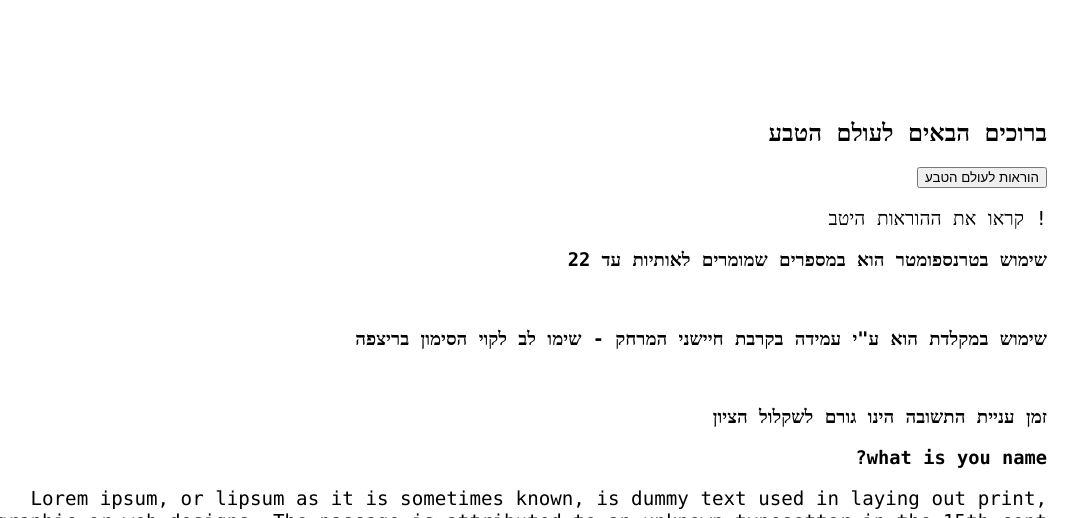
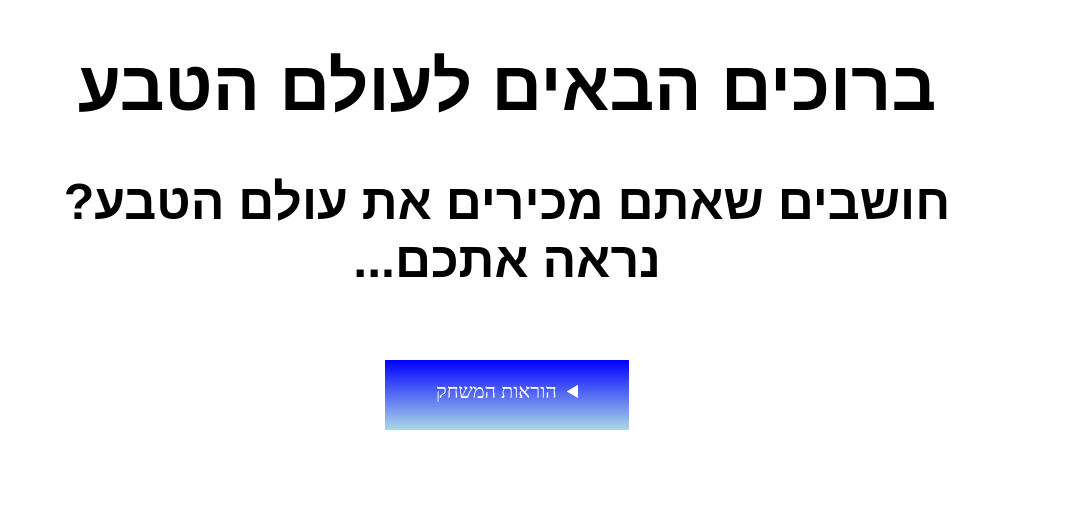
Before and after one commit to meniAvitan/riddle-room, a PHP site: page /nature_category.html in a window 1280 px wide. Shown: the part 1001-1519 px from the top of the page, without its empty margins (133-1211 px from the left). Run offline with PHP 8.4, Linux system fonts and the light colour scheme.

Commit message:
main page

```diff
--- a/nature.css
+++ b/nature.css
@@ -1,15 +1,14 @@
 .nature_body{
     margin: 0;
     padding: 0;
-    display: grid;
-    grid-template-columns: repeat(12, 1fr);
+
 
 }
 .zoom{
     position: relative;
     overflow: hidden;
     width: 100%;
-     grid-column: 1/ span 12;
+
      height: 1000px;
      background: url(bg.jpg);
      background-size: cover;
@@ -26,7 +25,7 @@
 .zoom #layer1{
     content: '';
     position: absolute;
-    grid-column: 1 / span 12;
+
     width: 100%;
     left: 40%;
     transform: translateX(-50%);
@@ -34,7 +33,8 @@
 }
 .zoom #layer2{
     position: absolute;
-    width: 100%;
+
+
     right: 0%;
     z-index: 9;
 
@@ -52,7 +52,7 @@
 
 }
 .content_mount{
-    grid-column: 1/ span 12;
+
     padding: 100px;
     box-sizing: border-box;
     font-family: consolas;
@@ -68,10 +68,54 @@
 }
 
 /* הוראות לעניית החידון */
-.q_info{
-    font-size: 15px;
+#btn_instruction, .q1{
+    text-align: center;
+    color: white;
+    background: linear-gradient(to bottom, blue, lightblue);
+    font-size: 20px;
+    margin-left: 40%;
+    margin-right: 40%;
+    width: 20%;
+    height: 50px;
+    padding-top: 20px;
+    margin-bottom: 5%;
+
+}
+
+.q1-q{
+    color: white;
+    font-size: 30px;
+    text-decoration: none;
+
+}
+details {
+    padding: 30px;
+
+}
+.instruction{
+    font-size: 25px;
     font-family: sans-serif;
+    text-align: right;
+    line-height: 200%;
+
+}
+.nature_titl{
     text-align: center;
+    font-size: 70px;
+    font-family: sans-serif;
+}
+.nature_titl_2{
+    text-align: center;
+    font-size: 50px;
+    font-family: sans-serif;
+}
+.nature_parallex{
+    background: url("https://images.pexels.com/photos/371589/pexels-photo-371589.jpeg?auto=compress&cs=tinysrgb&dpr=2&h=650&w=940");
+    background-size: cover;
+    background-attachment: fixed;
+    width: 100%;
+    height: 500px;
+    margin-bottom: 60px;
 }
 
 
@@ -85,3 +129,15 @@ span.fade {
     opacity: 1;
     transform: translateY(0px);
 }
+
+footer {
+    background-color: rgba(59, 56, 56, 0.596);
+    text-align: center;
+    height: 100px;
+}
+#credit{
+    text-align: center;
+   padding-top: 2%;
+
+
+}
--- a/nature_category.html
+++ b/nature_category.html
@@ -12,65 +12,73 @@
         <img src="mountain2.png" id="layer2">
         <div id="text">the<br/> nature</div>
     </section>
-<section class="content_mount">
-    <h1 id= "nature">ברוכים הבאים לעולם הטבע</h1>
-    <div class="instruction">
-        <button>הוראות לעולם הטבע</button>
-        <p>! קראו את ההוראות היטב</p>
-        <h3 class="q_info1">שימוש בטרנספומטר הוא במספרים שמומרים לאותיות עד 22</h3><br/>
-        <h3 class="q_info2">שימוש במקלדת הוא ע"י עמידה בקרבת חיישני המרחק - שימו לב לקוי הסימון בריצפה</h3><br/>
-        <h3 class="q_info3">זמן עניית התשובה הינו גורם לשקלול הציון</h3>
-        <h3 class="q_info4">what is you name?</h3>
+
+    <h1 class= "nature_titl">ברוכים הבאים לעולם הטבע</h1>
+    <h2 class= "nature_titl_2">חושבים שאתם מכירים את עולם הטבע? <br/>נראה אתכם...</h2>
+
+        <details>
+            <summary id="btn_instruction">הוראות המשחק</summary>
+
+            <h3 class="instruction"> קראו את ההוראות היטב!!! </h3>
+            <li class="instruction"> שימוש בטרנספומטר הוא במספרים שמומרים לאותיות עד 22.</li>
+            <li class="instruction">  שימוש במקלדת הוא על ידי עמידה בקרבת חיישני המרחק - שימו לב לקוי הסימון בריצפה.</li>
+            <li class="instruction">  זמן עניית התשובה הינו גורם לשקלול הציון.</li>
+
+        </details>
+    <div class="nature_parallex"></div>
+
+    <div class="q1"><a class="q1-q" href="q1-nature.html">מוכנים???</a></div>
+
+    <footer>
+
+        <h4 id="credit">create by MENI-WEBIX</h4>
+
+    </footer>
+
+<script type="text/javascript">
 
 
-    </div>
-    <p>Lorem ipsum, or lipsum as it is sometimes known, is dummy text used in laying out print,
-         graphic or web designs. The passage is attributed to an unknown typesetter in the 15th cent
-        have scrambled parts of Cicero's De Finibus Bonorum et Malorum for use in a type specimen book.
-        It usually begins withLorem ipsum, or lipsum as it is sometimes known, is dummy text used in laying out print,
-        graphic or web designs. The passage is attributed to an unknown typesetter in the 15th cent
-       have scrambled parts of Cicero's De Finibus Bonorum et Malorum for use in a type specimen book.
-       It usually begins withLorem ipsum, or lipsum as it is sometimes known, is dummy text used in laying out print,
-       graphic or web designs. The passage is attributed to an unknown typesetter in the 15th cent
-      have scrambled parts of Cicero's De Finibus Bonorum et Malorum for use in a type specimen book.
-      It usually begins with:rem ipsum, or lipsum as it is sometimes known, is dummy text used in laying out print,
-      graphic or web designs. The passage is attributed to an unknown typesetter in the 15th cent
-     have scrambled parts of Cicero's De Finibus Bonorum et Malorum for use in a type specimen book.
-     It usually begins withLorem ipsum, or lipsum as it is sometimes known, is dummy text used in laying out print,
-     graphic or web designs. The passage is attributed to an unknown typesetter in the 15th cent
-    have scrambled parts of Cicero's De Finibus Bonorum et Malorum for use in a type specimen book.
-    It usually begins withLorem ipsum, or lipsum as it is sometimes known, is dummy text used in laying out print,
-    graphic or web designs. The passage is attributed to an unknown typesetter in the 15th cent
-   have scrambled parts o</p>
-</section>
-<script type="text/javascript">
-let layer1 = document.getElementById('layer1')  ;
-scroll = window.pageYOffset;
 document.addEventListener('scroll', function(e){
+    let layer1 = document.getElementById('layer1');
+    let layer2 = document.getElementById('layer2');
+    let text = document.getElementById('text');
+    scroll = window.pageYOffset;
     let offset = window.pageYOffset;
     scroll = offset;
     layer1.style.width = (100 + scroll/5) + '%';
-});
-
-let layer2 = document.getElementById('layer2')  ;
-scroll = window.pageYOffset;
-document.addEventListener('scroll', function(e){
-    let offset = window.pageYOffset;
-    scroll = offset;
-    layer2.style.width = (100 + scroll/5) + '%';
-    layer2.style.left =  scroll/50 + '%';
-});
-
-let text1 = document.getElementById('text')  ;
-scroll = window.pageYOffset;
-document.addEventListener('scroll',function(e){
-    let offset = window.pageYOffset;
-    scroll = offset;
+    layer1.style.width = (100 + scroll/5) + '%';
+    layer2.style.top =  scroll/20 + '%';
     layer2.style.width = (100 + scroll/5) + '%';
     text.style.top = - scroll/20 + '%';
 });
 
-const text_info = document.querySelector('.q_info3 ');
+
+// scroll = window.pageYOffset;
+// document.addEventListener('scroll', function(e){
+//     let offset = window.pageYOffset;
+//     scroll = offset;
+//     layer2.style.left = (100 + scroll/5) + '%';
+//     layer2.style.left =  scroll/50 + '%';
+
+// });
+
+
+// scroll = window.pageYOffset;
+// document.addEventListener('scroll',function(e){
+//     let offset = window.pageYOffset;
+//     scroll = offset;
+
+
+// });
+
+
+
+
+
+
+
+
+const text_info = document.querySelector('.q_info');
 const strText = text_info.textContent;
 console.log(strText);
 const splitText = strText.split(" ");
@@ -78,6 +86,7 @@ text_info.textContent=" ";
 
 for(let i=0; i<splitText.length; i++){
     text_info.innerHTML += "<span>" + splitText[i] + "</span>" + " ";
+
 }
 
 let char = 0;
```
